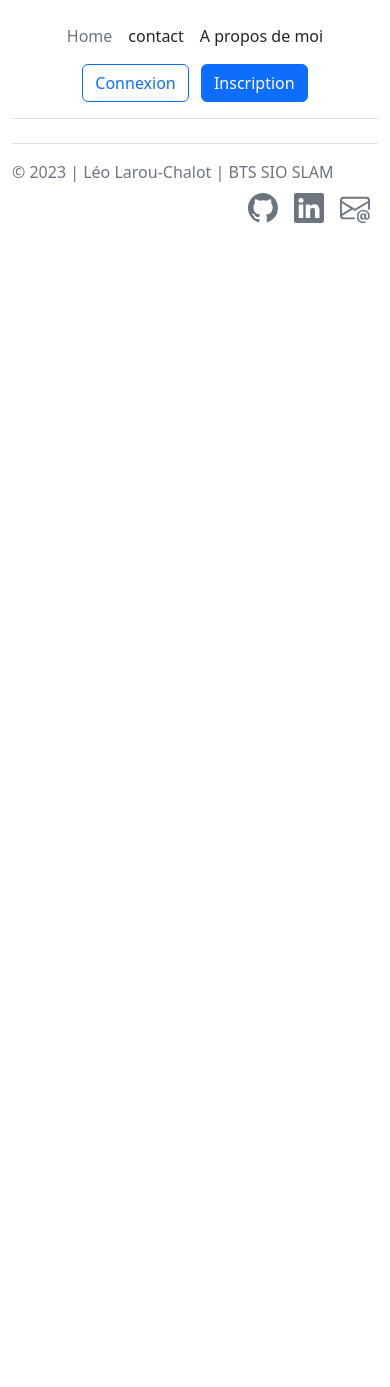
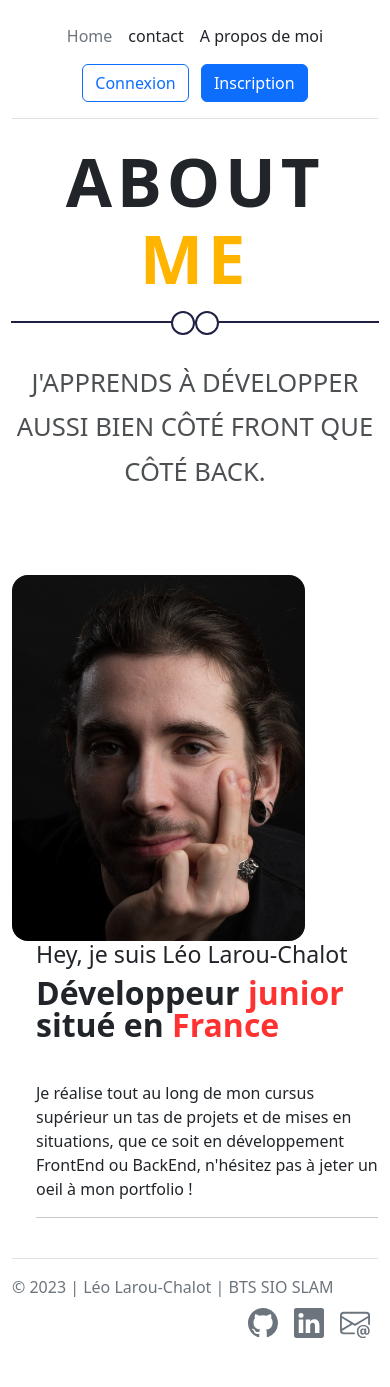
Before and after one commit to LeoLChalot/BTSSIO-API-Google-Book, a PHP site: page /bootstrap/about.php in a window 390 px wide. Before the commit the page ends 223 px from the top, so only its background shows below. Run offline with PHP 8.4, Linux system fonts and the light colour scheme.

Commit message:
optimisation du CSS du template About.php

```diff
--- a/about.php
+++ b/about.php
@@ -1,6 +1,40 @@
 <?php require_once(__DIR__ . '/require/bdd-on.php'); ?>
 <?php require_once(__DIR__ . '/require/header.php'); ?>
+<div id="about" class="about-area section-top-spacing">
+    <div class="container">
+        <div class="row">
+            <div class="col-12 col-md-10 col-lg-8 m-auto">
+                <div class="section-inner-content text-center">
+                    <div class="section-title">
+                        <h2 class="wow animate fadeInUp" data-wow-duration="900ms" data-wow-delay="0.3s">About <span>me</span> </h2>
+                        <span class="wow animate fadeInUp" data-wow-duration="900ms" data-wow-delay="0.5s"></span>
+                    </div>
+                    <h6 class="sub-title wow animate fadeInUp" data-wow-duration="1200ms" data-wow-delay="0.7s">J'apprends à développer aussi bien côté Front que côté Back.</h6>
+                </div>
+            </div>
 
+            <div class="col-lg-5 col-md-12 col-sm-12 col-xs-12 ">
+                <div class="img-box">
+                    <img src="assets/img/Leo_LAROU-CHALOT.jpg" class="rounded  img-fluid" alt="about">
+                </div>
+            </div>
+
+            <div class="col-lg-6 col-md-12 col-sm-12 col-xs-12 ">
+                <div class="content-area">
+                    <div class="inner-tile">
+                        <h3>Hey, je suis Léo Larou-Chalot</h3>
+                        <p class="wow animate fadeInUp" data-wow-duration="1200ms" data-wow-delay="0s">Développeur <span>junior</span> situé en <span>France</span></p>
+                    </div>
+                    <div>
+                        <p>Je réalise tout au long de mon cursus supérieur un tas de projets et de mises en situations, que ce soit en développement FrontEnd ou BackEnd, n'hésitez pas à jeter un oeil à mon portfolio !</p>
+                    </div>
+                    <hr>
+
+                </div>
+            </div>
+        </div>
+    </div>
+</div>
 
 <?php require_once(__DIR__ . '/require/footer.php'); ?>
 <?php require_once(__DIR__ . '/require/bdd-off.php'); ?>
--- a/assets/style.css
+++ b/assets/style.css
@@ -1,29 +1,179 @@
-.form-signin {
-	max-width: 330px;
-	padding: 15px;
+.about-area .content-area .personal-info .download-btn,
+.slider-area .slider-content .slider-button .banner-btn {
+	font-size: 1.6rem;
+	text-transform: uppercase;
+	font-weight: 600;
+	border-radius: 0.5rem;
+	background: #1f2044;
+	opacity: 1;
+	transition: all 0.3s ease-in-out;
+	line-height: 2.8rem;
+	letter-spacing: 0.75px;
+	padding: 1rem 2.5rem;
+	text-decoration: none;
+}
+.about-area .content-area .personal-info .download-btn:hover,
+.slider-area .slider-content .slider-button .banner-btn:hover {
+	background: #ffb400;
+	color: #e5e5e5;
+}
+.section-inner-content .section-title h2 {
+	font-style: normal;
+	font-weight: 900;
+	font-size: 4.2rem;
+	text-transform: uppercase;
+	line-height: 4.8rem;
+	letter-spacing: 0.3rem;
+	padding-bottom: 1.5rem;
+	position: relative;
+	margin: 0;
+}
+.section-inner-content .section-title h2::before {
+	content: "";
+	width: 1.5rem;
+	height: 1.5rem;
+	position: absolute;
+	left: 50%;
+	bottom: -0.9rem;
+	border-radius: 5rem;
+	border: 2px solid;
+	border-color: #1f2044;
+}
+.section-inner-content .section-title h2::after {
+	content: "";
+	width: 1.5rem;
+	height: 1.5rem;
+	position: absolute;
+	right: 50%;
+	bottom: -0.9rem;
+	border-radius: 5rem;
+	border: 2px solid;
+	border-color: #1f2044;
+}
+.section-inner-content h6.sub-title {
+	padding-top: 2.5rem;
+	margin: 0;
+	opacity: 0.8;
+	font-size: 1.6rem;
+	text-transform: uppercase;
+	letter-spacing: normal;
+	font-weight: 500;
+	line-height: 2.8rem;
+	position: relative;
+	display: inline-block;
+}
+.about-area .content-area .personal-info h4,
+.about-area .content-area .inner-tile h3.inner-content-title {
+	font-size: 3rem;
+	font-weight: 700;
+	text-transform: capitalize;
+	margin: 0;
+	padding-bottom: 1rem;
+	letter-spacing: normal;
+	line-height: 3rem;
+	font-style: normal;
+}
+.about-area .content-area .inner-tile p{
+	font-size: 2rem;
+	font-weight: 600;
+	line-height: 2rem;
+	margin: 0;
+	letter-spacing: normal;
+	font-style: normal;
+}
+.about-area .content-area .inner-tile p span{
+	color: red;
+	opacity: 0.8;
+}
+.about-area .content-area .inner-text p{
+	font-family: "Open Sans", sans-serif;
+	font-style: normal;
+	font-weight: 400;
+	font-size: 1.6rem;
+	line-height: 2.6rem;
+	opacity: 0.8;
+	margin: 0;
 }
 
-.form-signin .form-floating:focus-within {
-	z-index: 2;
+
+/*=== section inner Area css start ===*/
+.section-inner-content {
+	padding-bottom: 5rem;
 }
-
-.form-signin input[type="email"] {
-	margin-bottom: -1px;
-	border-bottom-right-radius: 0;
-	border-bottom-left-radius: 0;
+.section-inner-content .section-title h2 span {
+	color: #ffb400;
 }
-
-.form-signin input[type="password"] {
-	margin-bottom: 10px;
-	border-top-left-radius: 0;
-	border-top-right-radius: 0;
+.section-inner-content .section-title h2 span::before,
+.section-inner-content .section-title h2 span::after {
+	display: none;
 }
-.cascading-right {
-	margin-right: -50px;
+.section-inner-content .section-title span {
+	position: relative;
 }
-
-@media (max-width: 991.98px) {
-	.cascading-right {
-		margin-right: 0;
-	}
+.section-inner-content .section-title span::before {
+	content: "";
+	width: 10rem;
+	height: 0.1rem;
+	position: absolute;
+	left: 1.5rem;
+	border: 1px solid;
+	border-color: #1f2044;
 }
+.section-inner-content .section-title span::after {
+	content: "";
+	width: 10rem;
+	height: 0.1rem;
+	position: absolute;
+	right: 1.5rem;
+	border: 1px solid;
+	border-color: #1f2044;
+}
+/*=== section inner Area css end ===*/
+/*=== About Area css start ===*/
+.about-area .img-box {
+	max-width: 80%;
+	overflow: hidden;
+	border-radius: 1rem;
+	background: #b5b5b5;
+}
+.about-area .img-box img {
+	width: 100%;
+	height: auto;
+}
+.about-area .content-area {
+	padding-left: 1.5rem;
+}
+.about-area .content-area .inner-tile {
+	margin-bottom: 2.5rem;
+}
+.about-area .content-area .personal-info {
+	padding-top: 1.5rem;
+}
+.about-area .content-area .personal-info h4 {
+	font-size: 2.2rem;
+	font-weight: 500;
+	text-transform: uppercase;
+}
+.about-area .content-area .personal-info .info-list {
+	margin-bottom: 3rem;
+}
+.about-area .content-area .personal-info .info-list ul li {
+	margin-bottom: 1.5rem;
+}
+.about-area .content-area .personal-info .info-list ul li p {
+	font-size: 1.6rem;
+	font-weight: 500;
+	font-family: "Open Sans", sans-serif;
+	margin: 0;
+	padding: 0;
+	text-transform: capitalize;
+}
+.about-area .content-area .personal-info .info-list ul li p a {
+	text-decoration: none;
+}
+.about-area .content-area .personal-info .info-list ul li p span {
+	opacity: 0.7;
+}
+.about-area .content-area .personal-info .download-btn:hover {
+	letter-spacing: 0.1rem;
+}
```
Also changed, not shown: index.php (+3 -6 lines), assets/img/Leo_LAROU-CHALOT.jpg (added), assets/img/explain/Leo_LAROU-CHALOT.jpg (added).
